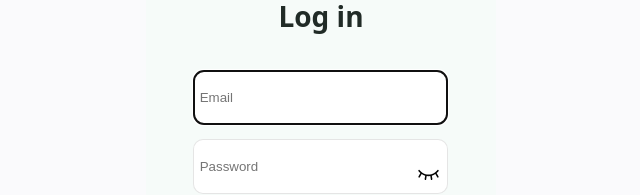
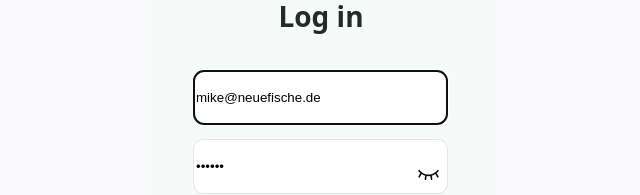
Before and after one commit to migueljcpinto/Capstone-project, a Next.js app: page /login in a window 1280 px wide. Shown: the part 310-505 px from the top of the page, without its empty margins (319-959 px from the left). Built offline with nearby package versions, Linux system fonts and the light colour scheme; no server answers.

Commit message:
fake login

```diff
--- a/components/SignUp&Login/LoginForm.js
+++ b/components/SignUp&Login/LoginForm.js
@@ -17,8 +17,8 @@ import ButtonSpinner from "../LoaderSpinner/ButtonSpinner";
 export default function LoginForm({ onFormSubmit, errorMessage }) {
   //Storing Form Values
   const [formValues, setFormValues] = useState({
-    email: "",
-    password: "",
+    email: "mike@neuefische.de",
+    password: "123456",
   });
   const [showPassword, setShowPassword] = useState(false);
   const [isLoading, setIsLoading] = useState(false);
```
